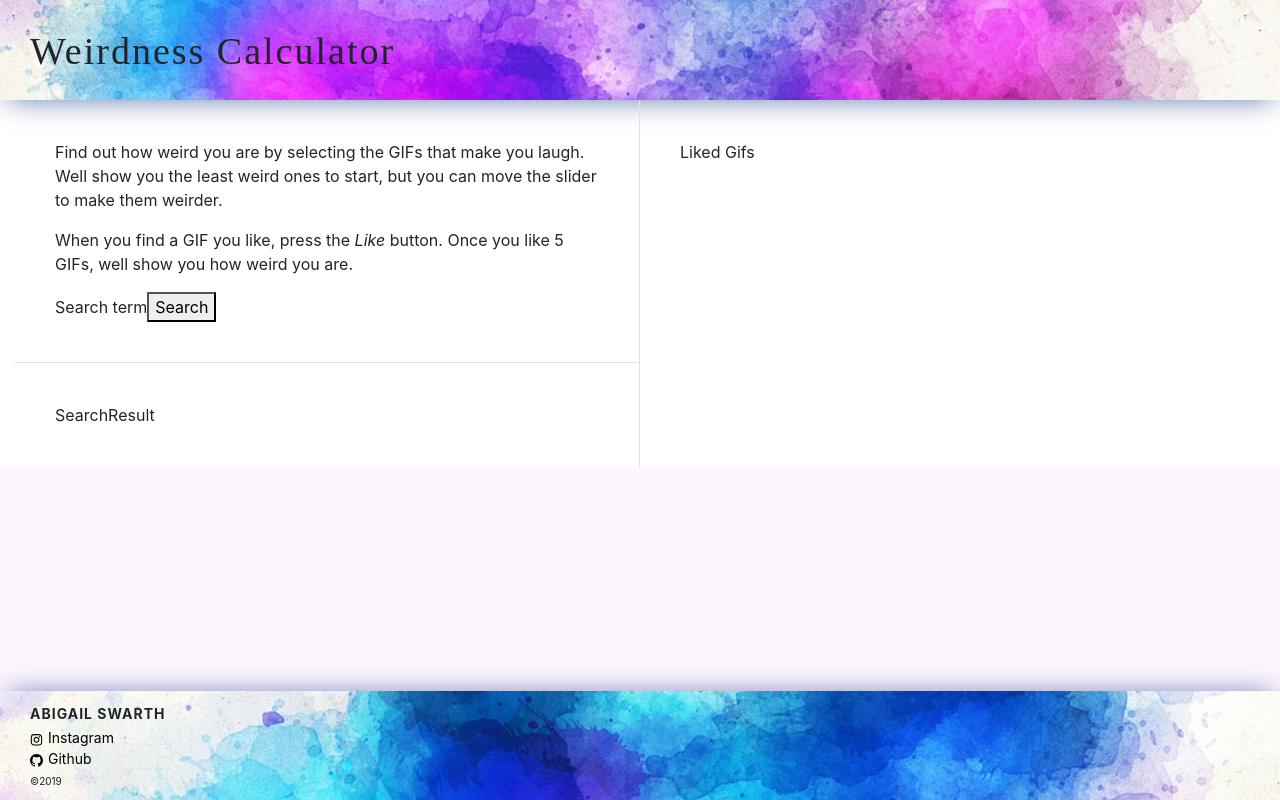
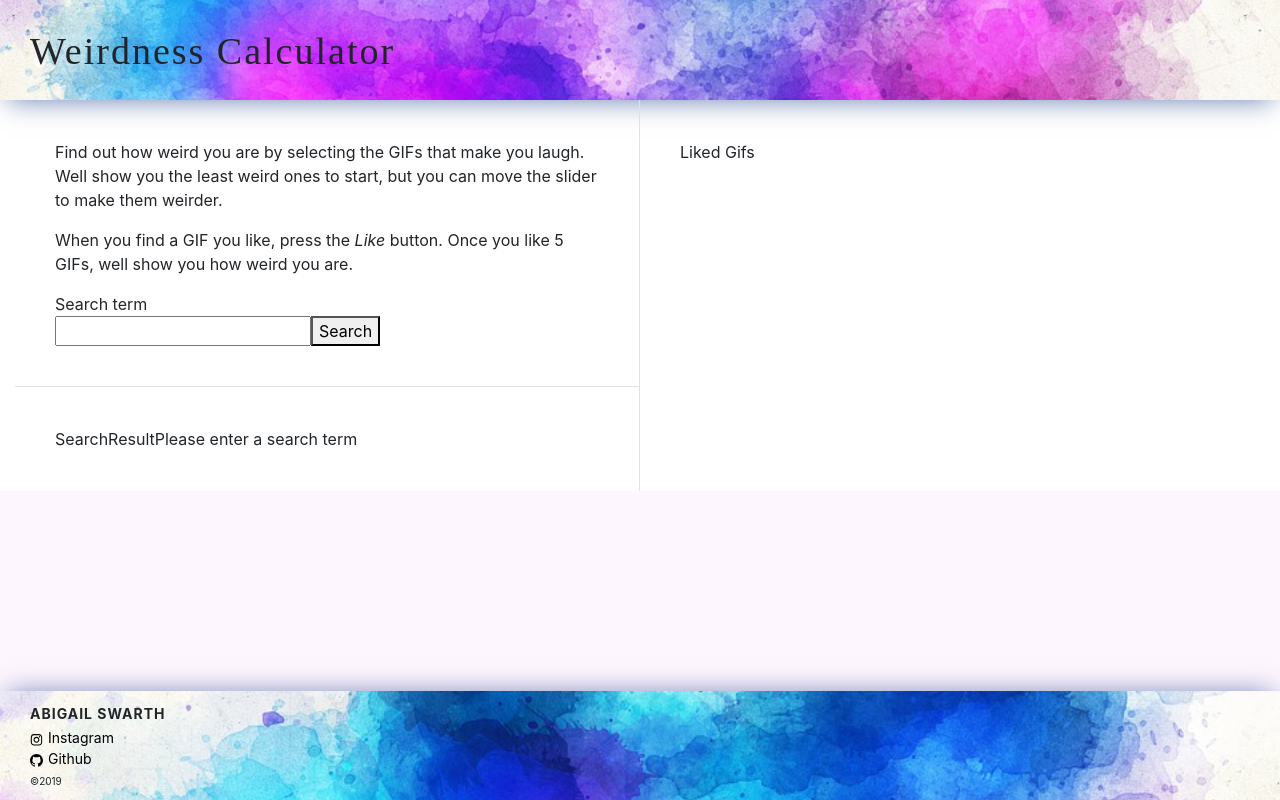
Before and after one commit to abby-wankenobi/weirdnesscalculator, a React (Create React App) app: page / in a window 1280 px wide. Built offline with nearby package versions, Linux system fonts and the light colour scheme; a web font is replaced by a local one.

Commit message:
api call for search result

```diff
--- a/src/components/Search/Search.js
+++ b/src/components/Search/Search.js
@@ -8,7 +8,10 @@ const search = (props) => (
     <p>When you find a GIF you like, press the <i>Like</i> button. Once you like 5 GIFs, well show you how weird you are.</p>
 
     <span>Search term</span>
-    <button>Search</button>
+    <div>
+      <input onChange={(e) => props.handleChange(e)} type="text"></input>
+      <button onClick={props.handleSubmit}>Search</button>
+    </div>
   </div>
 );
 
--- a/src/components/Search/SearchResult.js
+++ b/src/components/Search/SearchResult.js
@@ -5,6 +5,7 @@ import classes from './Search.css';
 const searchResult = (props) => (
   <div className="home-container border-right">
     <span>SearchResult</span>
+    <span>{props.title}</span>
   </div>
 );
 
--- a/src/components/apiCall.js
+++ b/src/components/apiCall.js
@@ -1,16 +1,13 @@
 
-export const apiCall = () => {
+export const apiCall = (searchTerm, weirdnessScale, setSearchResult) => {
 
-  var apiKey = "JAw7Fq19sdofijXw7zwZGG6aPD6SWQW0"
+  const apiKey = "JAw7Fq19sdofijXw7zwZGG6aPD6SWQW0";
 
-   fetch(`https://api.giphy.com/v1/gifs/random?api_key=${apiKey}&tag=&rating=PG`)
-  .then(response=>{
-    return response.json();
+  fetch(`https://api.giphy.com/v1/gifs/translate?api_key=${apiKey}&s=${searchTerm}&weirdness=${weirdnessScale}`)
+  .then(res => res.json())
+  .then(data => {
+    setSearchResult(data);
   })
-  .then(data=>{
-    arg(data)
-  })
-
 }
 
 export default apiCall;
--- a/src/containers/Home.js
+++ b/src/containers/Home.js
@@ -4,19 +4,66 @@ import Search from '../components/Search/Search';
 import SearchResult from '../components/Search/SearchResult';
 import LikedGifs from '../components/Gifs/LikedGifs.js';
 import { Container, Row, Col } from "react-bootstrap";
+import apiCall from '../components/apiCall';
 
 
 class Home extends Component {
 
+  state = {
+    searchTerm: "",
+    weirdnessScale: 0,
+    searchResult: null
+  }
+
+  handleSearchTermChange = (e) => {
+    e.preventDefault();
+    this.setState({
+      searchTerm: e.target.value
+    })
+  }
+
+  // On submission of search term, calls giphy API passing in search term and weirdness level
+  handleSearchTermSubmit = async (e) => {
+    e.preventDefault();
+    const result = await apiCall(this.state.searchTerm, this.state.weirdnessScale, this.setSearchResult);
+  }
+
+  // Passed into API call to set search result to state
+  setSearchResult = (searchResult) => {
+    this.setState({
+      searchResult
+    })
+  }
+
+  renderSearchResult = () => {
+    let title = "Please enter a search term";
+    let url = "default";
+    if (this.state.searchResult) {
+      title = this.state.searchResult.data.title;
+      url = this.state.searchResult.data.embed_url;
+    }
+
+    return (
+      <SearchResult
+        title={title}
+        url={url}
+      />
+    );
+  }
+
   render () {
+    console.log(this.state.searchResult)
 
     return (
       <Aux>
         <Container fluid={true}>
           <Row noGutters={true}>
             <Col sm={6} xs={12}>
-              <Search />
-              <SearchResult />
+              <Search
+                handleChange={this.handleSearchTermChange}
+                handleSubmit={this.handleSearchTermSubmit}
+              />
+              {this.renderSearchResult()}
             </Col>
             <Col sm={6} xs={12}>
               <LikedGifs />
```
